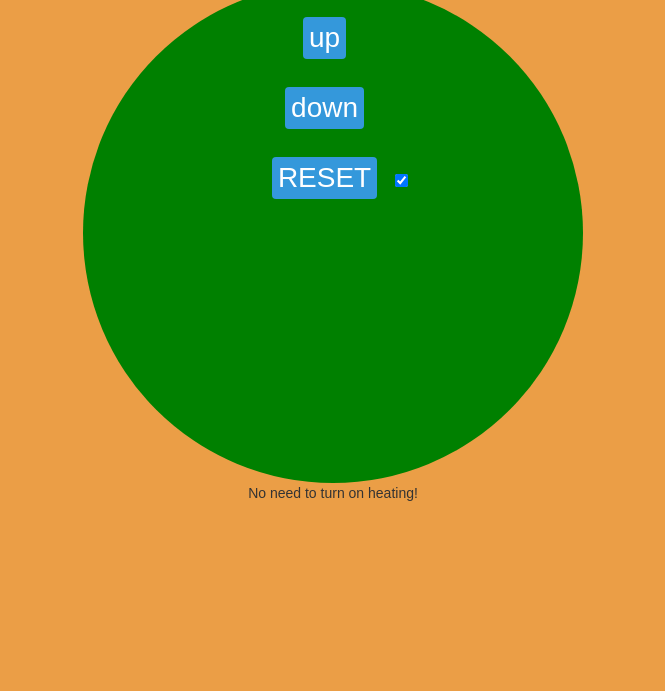
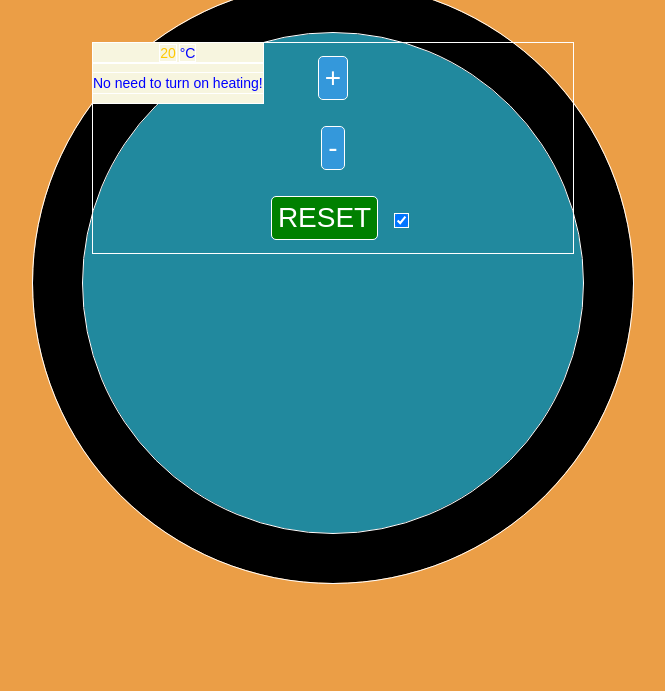
Before and after one commit to jaymuk/thermostat, a plain HTML site: page index.html in a window 1280 px wide. Shown: the part 109-800 px from the top of the page, without its empty margins (307-972 px from the left). Drawn offline with nearby package versions, Linux system fonts and the light colour scheme.

Commit message:
playing with CSS

```diff
--- a/css/style.css
+++ b/css/style.css
@@ -1,5 +1,6 @@
 * {
   text-align: center;
+  outline: 1px solid white;
 }
 
 body {
@@ -7,12 +8,37 @@ body {
   background-color: EB9E46;
 }
 
-#thermostat {
-  background-color: green;
+.thermostat-outter {
+  background-color: black;
+  border-radius: 50%;
+  width: 600px;
+  height: 600px;
+  margin: auto;
+  position: relative;
+}
+
+.thermostat {
+  background-color: 21899E;
+  color: blue;
   border-radius: 50%;
   width: 500px;
   height: 500px;
+  /*margin: auto;*/
+  position: absolute;
+  padding: 10px;
+  top: 50%;
+  left: 50%;
+  margin: -250px 0px 0px -250px;
+}
+
+.thermostat__temperature-container {
+  background-color: F7F5DF;
   margin: auto;
+  position: absolute;
+}
+
+#reset {
+  background-color: green;
 }
 
 h1 {
--- a/index.html
+++ b/index.html
@@ -1,23 +1,31 @@
 <html>
   <body>
-    <!-- <link rel="stylesheet" href="https://maxcdn.bootstrapcdn.com/bootstrap/3.3.4/css/bootstrap.min.css"> -->
+
   <link rel="stylesheet" href="./css/bootstrap.css">
   <link rel="stylesheet" href="./css/style.css">
+
     <h1>Thermostat</h1>
-    <section id='thermostat'>
-      <section id='temperature'>
-        <p>Temperature here</p>
+
+    <div class='thermostat-outter'>
+      <section class='thermostat'>
+
+        <div class='thermostat__temperature-container'>
+          <span id='temperature' class='thermostat__temperature'>20</span>
+          <span class="thermostat__units">&deg;C</span>
+          <p id='errorContainer' class="thermostat__error-message"></p>
+          <p id='heating' class="thermostat__heating-message">No need to turn on heating!</p>
+        </div>
+
+        <section class='thermostat__controls'>
+            <button id='up' class="thermostat__controls--up">+</button><br>
+            <button id='down' class="thermostat__controls--down">-</button><br>
+            <button id='reset' class="thermostat__controls--reset">RESET</button>
+            <input id='powersave' class="thermostat__controls--powersave" type='checkbox' checked>
+        </section>
+
       </section>
-      <section id='errorContainer'></section>
-      <section style='display: inline-block'>
-          <button id='up'>up</button><br>
-          <button id='down'>down</button><br>
-          <button id='reset'>RESET</button>
-      </section>
-      <input id='powersave' type='checkbox' style='display: inline' checked>
-    </section>
+    </div>
 
-    <section id='heating'>No need to turn on heating!</section>
 
     <script src="https://ajax.googleapis.com/ajax/libs/jquery/2.1.3/jquery.min.js"></script>
     <script src='src/Thermostat.js'></script>
```
